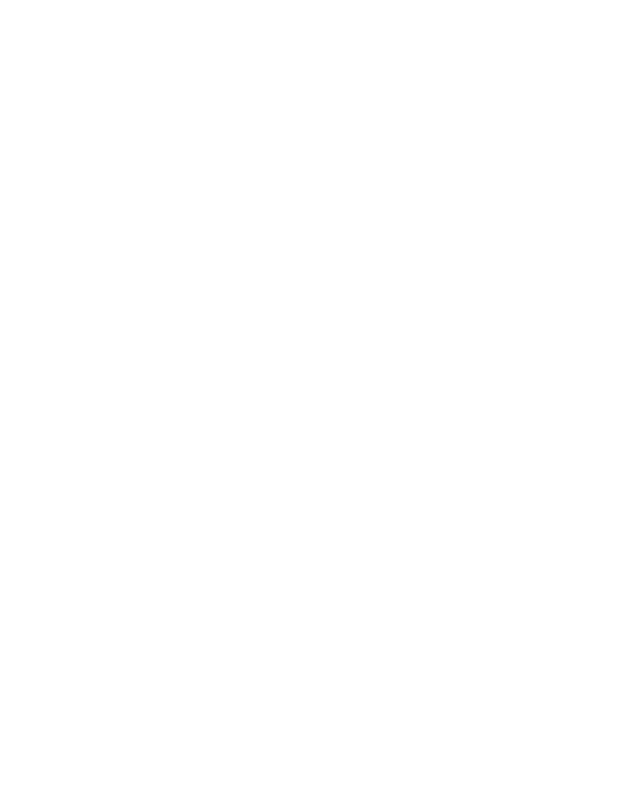
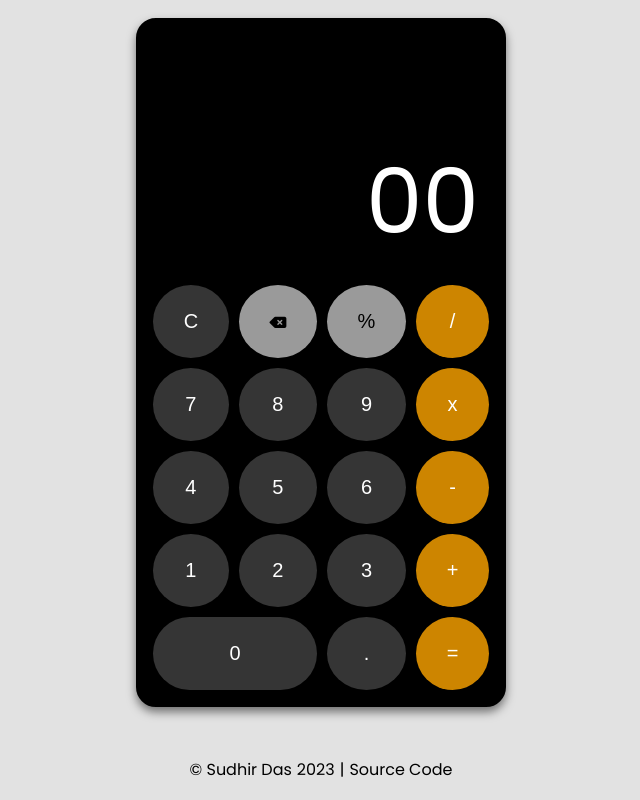
Before and after one commit to untserius/calculator, a plain HTML site: page index.html in a window 1280 px wide. Shown: the whole page, without its empty margins (319-959 px from the left). Drawn offline with Linux system fonts and the light colour scheme.

Commit message:
added: functionality + ui

```diff
--- a/index.html
+++ b/index.html
@@ -3,9 +3,61 @@
 	<head>
 		<title>Calculator</title>
 		<meta name="viewport" content="width=device-width, initial-scale=1" />
+		<link rel="preconnect" href="https://fonts.googleapis.com" />
+		<link rel="preconnect" href="https://fonts.gstatic.com" crossorigin />
+		<link
+			href="https://fonts.googleapis.com/css2?family=Poppins&display=swap"
+			rel="stylesheet"
+		/>
+		<link
+			rel="stylesheet"
+			href="https://cdnjs.cloudflare.com/ajax/libs/font-awesome/6.4.2/css/all.min.css"
+		/>
 		<link rel="stylesheet" href="style.css" />
 	</head>
 	<body>
+		<div class="main">
+			<div class="calculator">
+				<div id="display">00</div>
+				<div class="btns">
+					<button id="clearButton" onclick="clear()">C</button>
+					<button id="whitebtn" onclick="deleteChar()">
+						<i class="fa-solid fa-delete-left"></i>
+					</button>
+					<button id="whitebtn" onclick="showNumber('%')">%</button>
+					<button id="orangebtn" onclick="setOperator('/')">/</button>
+					<button onclick="showNumber(7)">7</button>
+					<button onclick="showNumber(8)">8</button>
+					<button onclick="showNumber(9)">9</button>
+					<button id="orangebtn" onclick="setOperator('*')">x</button>
+					<button onclick="showNumber(4)">4</button>
+					<button onclick="showNumber(5)">5</button>
+					<button onclick="showNumber(6)">6</button>
+					<button id="orangebtn" onclick="setOperator('-')">-</button>
+					<button onclick="showNumber(1)">1</button>
+					<button onclick="showNumber(2)">2</button>
+					<button onclick="showNumber(3)">3</button>
+					<button id="orangebtn" onclick="setOperator('+')">+</button>
+					<button class="zero" onclick="showNumber(0)">0</button>
+					<button onclick="showNumber('.')">.</button>
+					<button id="orangebtn" onclick="calculate()">=</button>
+				</div>
+			</div>
+
+			<div class="footer">
+				<p>&copy Sudhir Das</p>
+
+				<script>
+					document.write(new Date().getFullYear());
+				</script>
+
+				<p>|</p>
+
+				<a href="https://github.com/untserius/calculator" target="_blank"
+					>Source Code</a
+				>
+			</div>
+		</div>
 		<script src="script.js"></script>
 	</body>
 </html>
--- a/script.js
+++ b/script.js
@@ -11,12 +11,16 @@
 }
 
 function divide(num1, num2) {
+	if (num2 === 0) return "Infinity";
 	return num1 / num2;
 }
 
 let num1 = 0;
 let num2 = 0;
 let operator = "";
+let displayValue = "0";
+let firstNum = "";
+let secondNum = "";
 
 function operate(operator, num1, num2) {
 	if (operator === "+") return add(num1, num2);
@@ -26,4 +30,68 @@
 	else return "Invalid Operation";
 }
 
-console.log(operate("+", 2, 2));
+function showNumber(num) {
+	if (displayValue === "0" || displayValue === "Invalid Operation") {
+		displayValue = num.toString();
+	} else {
+		if (num === "." && displayValue.includes(".")) {
+			return;
+		}
+		displayValue += num.toString();
+	}
+
+	document.getElementById("display").textContent = displayValue;
+
+	if (operator === "") {
+		firstNum = displayValue;
+	} else {
+		secondNum = displayValue;
+	}
+}
+
+function setOperator(selectedOperator) {
+	if (firstNum != "" && secondNum != "") {
+		calculate();
+	}
+
+	operator = selectedOperator;
+	displayValue = "0";
+	document.getElementById("display").textContent = firstNum + " " + operator;
+}
+
+function calculate() {
+	if (firstNum != "" && operator != "" && secondNum != "") {
+		const result = operate(
+			operator,
+			parseFloat(firstNum),
+			parseFloat(secondNum)
+		);
+		document.getElementById("display").textContent = result.toString();
+
+		//reset for further calculation
+		firstNum = result.toString();
+		operator = "";
+		secondNum = "";
+	}
+}
+
+document
+	.getElementById("clearButton")
+	.addEventListener("click", clearCalculator);
+
+function clearCalculator() {
+	firstNum = "";
+	secondNum = "";
+	operator = "";
+	displayValue = "";
+
+	document.getElementById("display").textContent = displayValue;
+}
+
+function deleteChar() {
+	if (displayValue) {
+		displayValue = displayValue.toString().slice(0, -1);
+	}
+
+	document.getElementById("display").textContent = displayValue;
+}
--- a/style.css
+++ b/style.css
@@ -0,0 +1,96 @@
+* {
+	margin: 0;
+	padding: 0;
+	box-sizing: border-box;
+}
+
+.main {
+	font-family: "Poppins", sans-serif;
+	background-color: #e2e2e2;
+	height: 100vh;
+	width: 100%;
+	display: flex;
+	align-items: center;
+	justify-content: center;
+	flex-direction: column;
+}
+
+.calculator {
+	background: black;
+	border: 2px solid black;
+	border-radius: 20px;
+	height: fit-content;
+	width: 370px;
+	box-shadow: 0px 5px 10px 0px rgba(0, 0, 0, 0.5);
+	transition: all 0.2s;
+}
+
+.calculator:hover {
+	transform: translateY(-5px);
+	box-shadow: 0px 10px 20px 2px rgba(0, 0, 0, 0.25);
+}
+
+.calculator .btns {
+	display: grid;
+	grid-template-columns: auto auto auto auto;
+	gap: 10px;
+	margin: 15px;
+}
+
+.calculator #display {
+	display: flex;
+	justify-content: right;
+	align-items: flex-end;
+	padding-right: 25px;
+	font-size: 90px;
+	height: 250px;
+	color: #fff;
+	border-radius: 20px;
+}
+
+button {
+	padding: 25px;
+	color: #fff;
+	font-size: 20px;
+	border-radius: 50%;
+	border: 0;
+	background: rgb(53, 53, 53);
+}
+
+#whitebtn {
+	background: rgb(154, 154, 154);
+	color: #000;
+}
+
+#orangebtn {
+	background: rgb(205, 133, 0);
+}
+
+.fa-solid {
+	font-size: 15px;
+}
+
+.zero {
+	border-radius: 50px;
+}
+
+.zero {
+	grid-column-start: 1;
+	grid-column-end: 3;
+}
+
+.footer {
+	margin-top: 50px;
+	display: flex;
+	justify-content: center;
+	gap: 5px;
+}
+
+.footer a {
+	text-decoration: none;
+	color: #000;
+}
+
+.footer a:hover {
+	color: grey;
+}
```
